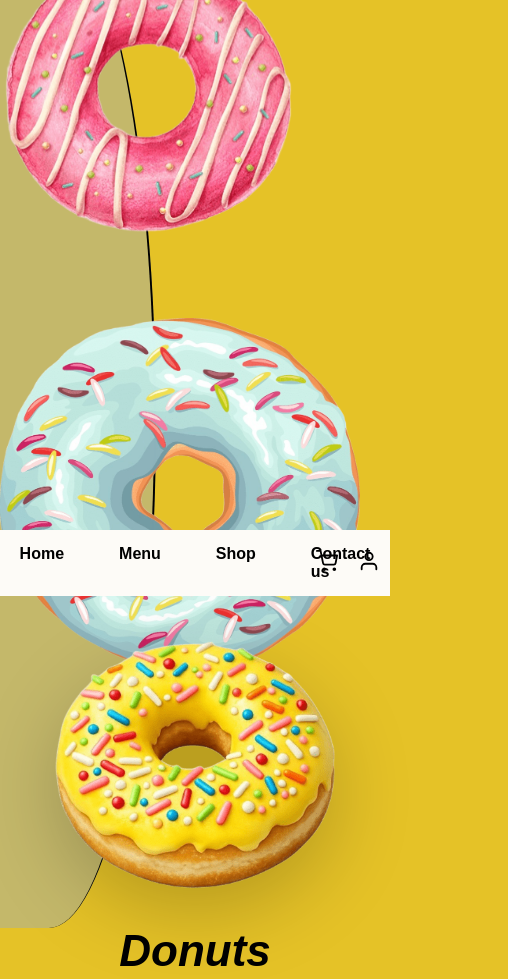
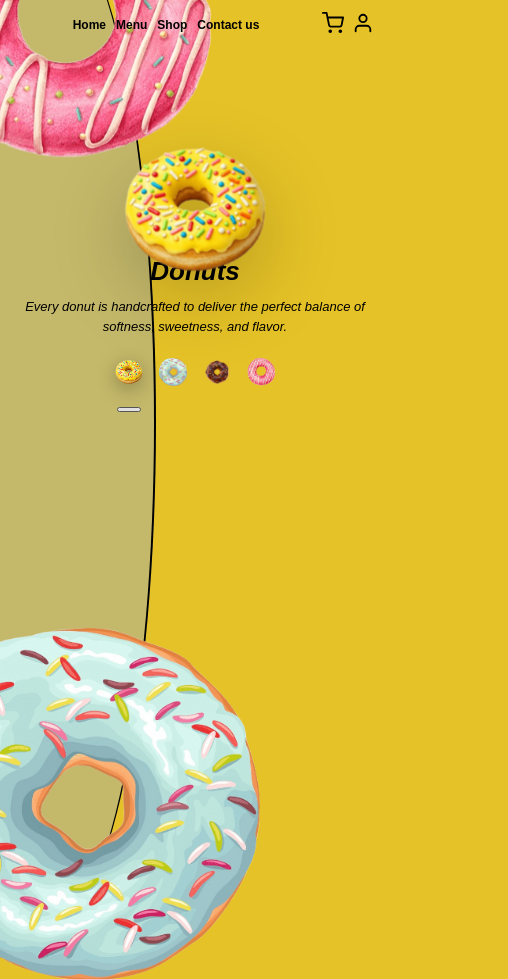
Before and after one commit to smashenterprises185-boop/donut-shop, a website: page index.html in a window 390 px wide. Shown: the top 979 px of the page, 508 px wide, since content can reach past the window. After the commit the page ends 844 px from the top, so only its background shows below. Drawn offline with Linux system fonts and the light colour scheme.

```diff
--- a/style.css
+++ b/style.css
@@ -1413,34 +1413,97 @@
    MOBILE RESPONSIVENESS FIXES
    ========================================== */
 @media screen and (max-width: 768px) {
-  /* Make the header stack vertically instead of overlapping */
-  header, .navbar, nav {
-    flex-direction: column !important;
-    position: relative !important;
-    align-items: center !important;
-    padding: 10px !important;
-    background-color: #fdfbf7; /* Adjust to match your background color */
+  header {
+    padding: 12px 16px;
+    position: relative;
     z-index: 100;
   }
 
-  /* Space out navigation links so they aren't cramped */
-  nav a, .nav-links a {
-    display: inline-block;
-    margin: 5px 10px;
-    font-size: 16px;
+  .nav-container {
+    justify-content: space-between;
+    width: 100%;
+    align-items: center;
   }
 
-  /* Prevent hero images from bleeding into text and navigation */
-  .hero-img, .donut-top, img {
-    max-width: 100% !important;
-    height: auto !important;
-    position: relative !important;
-    top: auto !important;
-    left: auto !important;
+  .nav-links {
+    gap: 6px;
+    justify-content: center;
+    flex: 1;
   }
 
-  /* Add spacing for body content so it sits nicely below the header */
-  body {
-    padding-top: 20px;
+  .nav-links a {
+    font-size: 12px;
+    white-space: nowrap;
+    padding: 4px 2px;
+  }
+
+  .nav-icons {
+    position: static;
+    gap: 8px;
+    margin-left: 6px;
+  }
+
+  /* FIX: Stack hero vertically instead of side-by-side */
+  .hero-section {
+    flex-direction: column;
+    align-items: center;
+    width: 100%;
+    padding: 20px 16px;
+  }
+
+  .hero-left,
+  .hero-right {
+    width: 100%;
+    text-align: center;
+  }
+
+  .hero-left {
+    align-items: center;
+    margin-bottom: 16px;
+  }
+
+  .hero-right {
+    align-items: center;
+    padding-top: 0;
+  }
+
+  /* FIX: Smaller donut image so it doesn't overflow */
+  #main-donut-img {
+    width: 140px;
+    height: 140px;
+    left: auto;
+    position: relative;
+  }
+
+  .hero-right h1 {
+    font-size: 26px;
+    margin-bottom: 10px;
+  }
+
+  .hero-right p {
+    font-size: 13px;
+    line-height: 1.5;
+    margin-bottom: 18px;
+  }
+
+  /* FIX: Better spacing for thumbnail options */
+  .donut-options {
+    gap: 8px;
+    justify-content: center;
+  }
+
+  .thumb-btn {
+    width: 36px;
+    height: 36px;
+  }
+
+  .thumb-btn img {
+    width: 28px;
+    height: 28px;
+  }
+
+  .slider-indicator {
+    width: 24px;
+    height: 5px;
   }
 }
```
